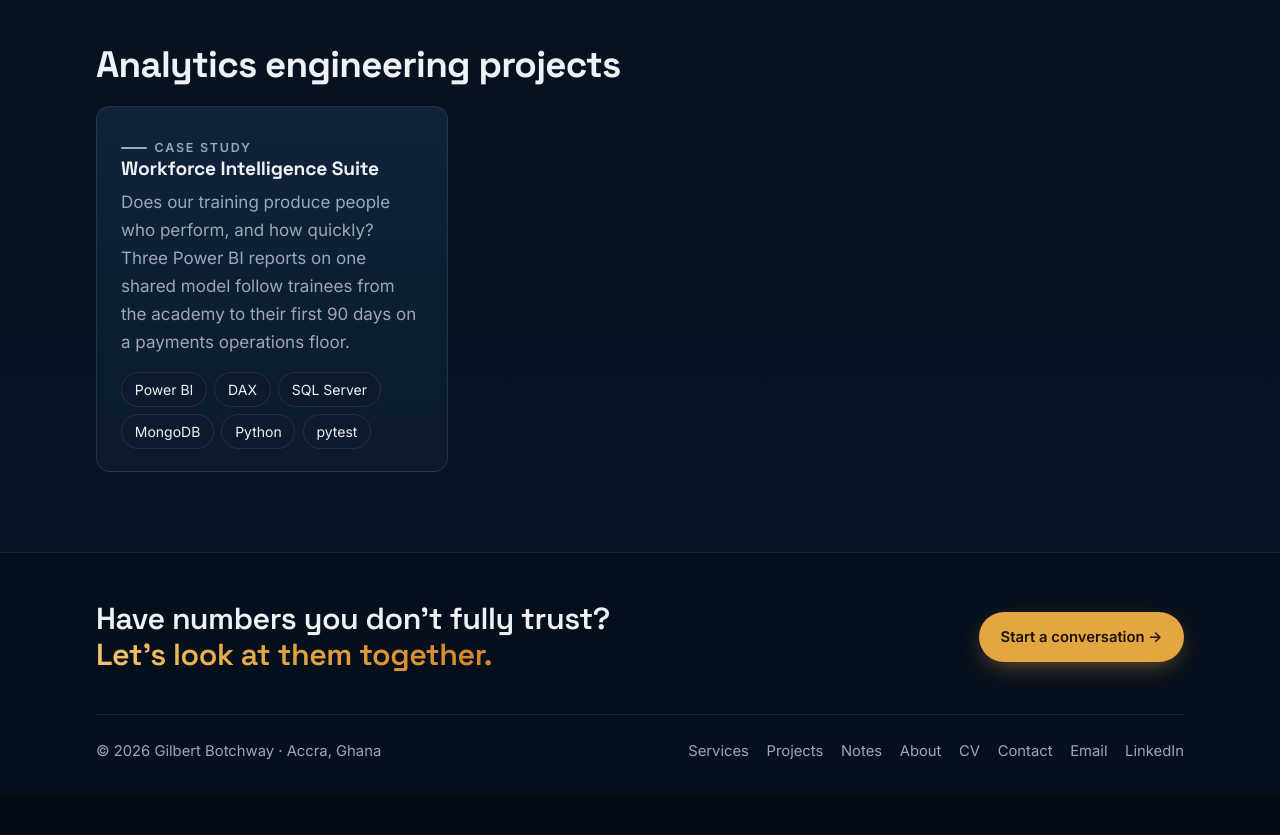
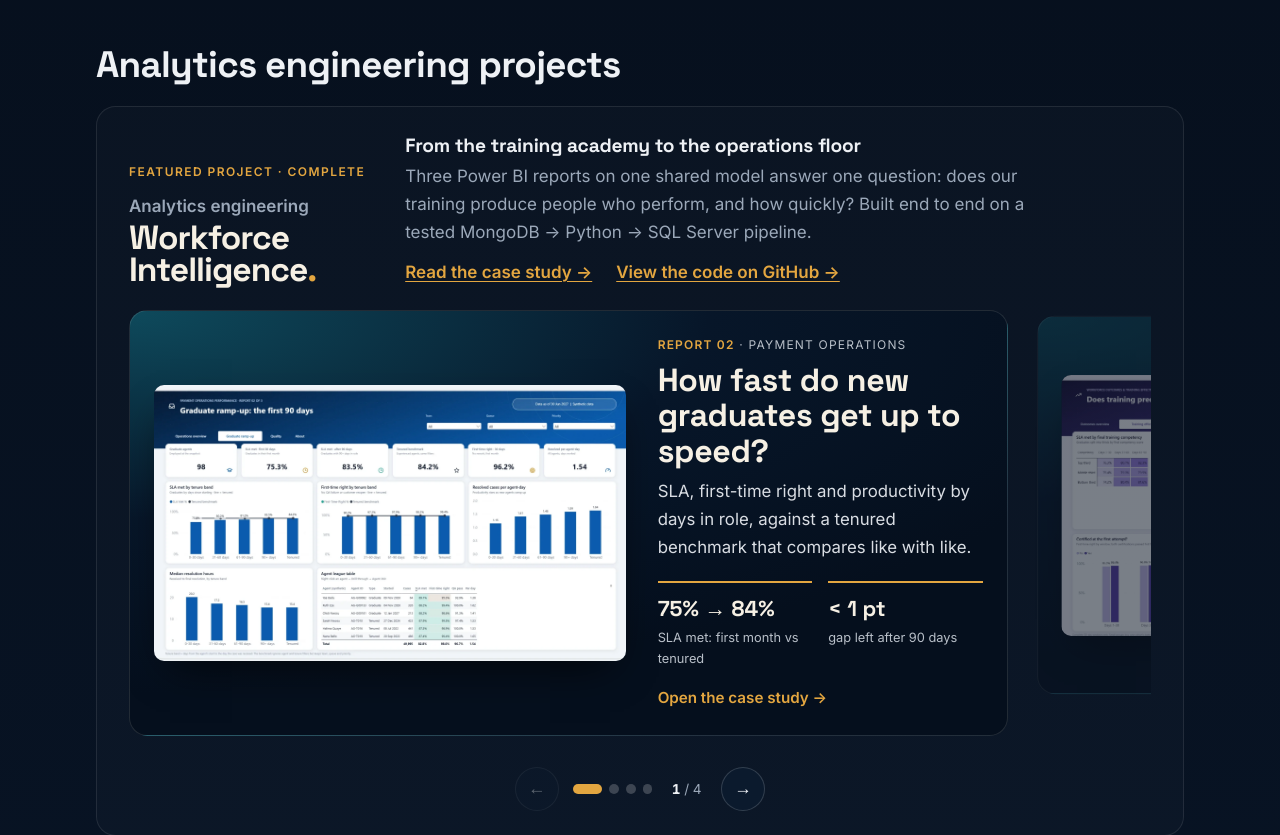
Before and after one commit to Gilbert-B/portfolio-website, an Astro site: page /projects in a window 1280 px wide. Shown: the part 1160-1995 px from the top of the page. Before the commit the page ends 1955 px from the top, so only its background shows below. Built offline with nearby package versions, Linux system fonts and the light colour scheme; Astro itself is replaced by a stand-in of ours.

Commit message:
Feature the Workforce Intelligence Suite like Unpacked by GilB
- New SuiteShowcase: same panel, kicker, wordmark-style name and links as the Unpacked showcase
- Carousel now also takes generic slides (landscape report screenshots); Unpacked output unchanged
- Projects: showcase replaces the small card (other projects still list as cards below)
- Home: new 'Analytics engineering' section with the showcase

```diff
--- /dev/null
+++ b/src/components/projects/SuiteShowcase.astro
@@ -0,0 +1,88 @@
+---
+// Workforce Intelligence Suite block for Home and Projects: short intro + a carousel of the
+// three reports and the pipeline. Same look as the Unpacked showcase, so both featured
+// projects carry equal weight. Figures are from the published case study (synthetic data).
+import Carousel, { type Slide } from '../unpacked/Carousel.astro';
+
+const CASE = '/projects/workforce-intelligence-suite/';
+const IMG = '/projects/workforce-intelligence-suite/';
+const REPO = 'https://github.com/Gilbert-B/workforce-development-analytics';
+
+const slides: Slide[] = [
+  {
+    href: CASE, img: `${IMG}02_rampup.webp`, imgWidth: 2000, imgHeight: 1168,
+    imgAlt: 'Power BI report: graduate ramp-up against tenured agents',
+    id: 'Report 02', domain: 'Payment operations',
+    title: 'How fast do new graduates get up to speed?',
+    summary: 'SLA, first-time right and productivity by days in role, against a tenured benchmark that compares like with like.',
+    figures: [{ value: '75% → 84%', label: 'SLA met: first month vs tenured' }, { value: '< 1 pt', label: 'gap left after 90 days' }],
+  },
+  {
+    href: CASE, img: `${IMG}03_effectiveness.webp`, imgWidth: 2000, imgHeight: 1142,
+    imgAlt: 'Power BI report: training effectiveness',
+    id: 'Report 03', domain: 'Workforce outcomes',
+    title: 'Does training predict early performance?',
+    summary: 'Each graduate’s first 30, 60 and 90 days joined to their training record: competency, certification, watch list.',
+    figures: [{ value: '24% vs 8%', label: 'proficient by day 30: top vs bottom third' }, { value: '74%', label: 'proficient by day 90' }],
+  },
+  {
+    href: CASE, img: `${IMG}01_overview.webp`, imgWidth: 2000, imgHeight: 1083,
+    imgAlt: 'Power BI report: workforce development overview',
+    id: 'Report 01', domain: 'Training academy',
+    title: 'Who is progressing, and who is ready?',
+    summary: 'Cohorts compared week by week, attendance where unrecorded is never treated as absent, certification and readiness.',
+    figures: [{ value: '208', label: 'enrolments across 3 cohorts' }, { value: '109', label: 'approved and deployed' }],
+  },
+  {
+    href: CASE, img: `${IMG}architecture.svg`, imgWidth: 1200, imgHeight: 520,
+    imgAlt: 'Architecture: MongoDB and CSV into SQL Server via a Python ETL, one Power BI model, three reports',
+    id: 'Pipeline', domain: 'Analytics engineering',
+    title: 'MongoDB → Python → SQL Server → one model',
+    summary: 'Incremental, idempotent ETL with rejected-record logging and reconciliation; one semantic model behind all three reports.',
+    figures: [{ value: '50k', label: 'case documents loaded' }, { value: '171', label: 'automated tests' }],
+  },
+];
+---
+
+<section class="showcase">
+  <div class="intro">
+    <div class="name">
+      <p class="kicker">Featured project · Complete</p>
+      <p class="by">Analytics engineering</p>
+      <p class="mark">Workforce<br />Intelligence<span>.</span></p>
+    </div>
+    <div class="text">
+      <h3>From the training academy to the operations floor</h3>
+      <p>
+        Three Power BI reports on one shared model answer one question: does our training produce
+        people who perform, and how quickly? Built end to end on a tested MongoDB → Python → SQL Server
+        pipeline.
+      </p>
+      <p class="links">
+        <a href={CASE}>Read the case study →</a>
+        <a href={REPO}>View the code on GitHub →</a>
+      </p>
+    </div>
+  </div>
+  <Carousel slides={slides} landscape label="Workforce Intelligence Suite reports" />
+</section>
+
+<style>
+  .showcase {
+    padding: 1.25rem; border-radius: calc(var(--radius) * 1.4);
+    background: rgba(255, 255, 255, 0.02); border: 1px solid var(--border);
+  }
+  @media (min-width: 48rem) { .showcase { padding: 1.75rem 2rem 1.5rem; } }
+  .intro { display: grid; gap: 0.75rem 2.5rem; margin-bottom: 1.25rem; }
+  @media (min-width: 48rem) { .intro { grid-template-columns: auto 1fr; align-items: end; } }
+  .kicker { margin: 0 0 0.6rem; font-size: 0.75rem; letter-spacing: 0.12em; text-transform: uppercase; color: var(--accent); font-weight: 600; }
+  .by { margin: 0 0 0.15rem; color: var(--muted); font-weight: 600; }
+  .mark {
+    margin: 0; font-family: var(--display); font-weight: 700; line-height: 0.95;
+    font-size: 2.1rem; letter-spacing: -0.03em; color: var(--gilb-cream);
+  }
+  .mark span { color: var(--accent); }
+  h3 { margin: 0 0 0.35rem; }
+  .text p { margin: 0; color: var(--muted); max-width: 40rem; }
+  .text .links { display: flex; flex-wrap: wrap; gap: 0.4rem 1.5rem; margin-top: 0.75rem; font-weight: 600; }
+</style>
--- a/src/components/unpacked/Carousel.astro
+++ b/src/components/unpacked/Carousel.astro
@@ -1,43 +1,67 @@
 ---
-// One-at-a-time carousel of Unpacked case studies. Swipe, arrow buttons,
+// One-at-a-time carousel of case-study slides. Swipe, arrow buttons,
 // dots or keyboard arrows move between slides; clicking a slide opens it.
 // Without JavaScript it is still a horizontally scrollable, snapping row.
+// Pass `episodes` (Unpacked: portrait posters) or generic `slides`
+// (e.g. report screenshots; set `landscape` for wide images).
 import type { CollectionEntry } from 'astro:content';
 
+export interface Slide {
+  href: string;
+  img: string;
+  imgWidth: number;
+  imgHeight: number;
+  imgAlt?: string;
+  id: string;          // gold label, e.g. "GILB-001" or "Report 01"
+  domain: string;      // grey label after the dot
+  title: string;
+  summary: string;
+  figures: { value: string; label: string }[];
+  cta?: string;
+}
+
 interface Props {
-  episodes: CollectionEntry<'unpacked'>[];
+  episodes?: CollectionEntry<'unpacked'>[];
+  slides?: Slide[];
+  landscape?: boolean;
+  label?: string;
 }
-const { episodes } = Astro.props;
+const { episodes, landscape = false, label = 'Unpacked case studies' } = Astro.props;
+const items: Slide[] = Astro.props.slides ?? (episodes ?? []).map((e) => ({
+  href: `/projects/unpacked/${e.id}/`, img: e.data.video.poster, imgWidth: 720, imgHeight: 1280,
+  id: e.data.storyId, domain: e.data.domain, title: e.data.title, summary: e.data.summary,
+  figures: e.data.keyFigures,
+}));
 ---
 
-<div class="carousel" data-carousel>
-  <div class="track" tabindex="0" aria-label="Unpacked case studies" role="region">
-    {episodes.map((e, i) => (
-      <a class="slide" href={`/projects/unpacked/${e.id}/`} aria-label={`${e.data.title} — case study ${i + 1} of ${episodes.length}`}>
-        <img src={e.data.video.poster} alt="" width="720" height="1280" loading={i === 0 ? 'eager' : 'lazy'} decoding="async" />
+<div class:list={['carousel', { landscape }]} data-carousel>
+  <div class="track" tabindex="0" aria-label={label} role="region">
+    {items.map((e, i) => (
+      <a class="slide" href={e.href} aria-label={`${e.title} — ${i + 1} of ${items.length}`}>
+        <img src={e.img} alt={e.imgAlt ?? ''} width={e.imgWidth} height={e.imgHeight} loading={i === 0 ? 'eager' : 'lazy'} decoding="async" />
         <div class="info">
-          <p class="meta"><span>{e.data.storyId}</span> · {e.data.domain}</p>
-          <h3>{e.data.title}</h3>
-          <p class="summary">{e.data.summary}</p>
+          <p class="meta"><span>{e.id}</span> · {e.domain}</p>
+          <h3>{e.title}</h3>
+          <p class="summary">{e.summary}</p>
           <dl class="fig">
-            {e.data.keyFigures.slice(0, 2).map((f) => (
+            {e.figures.slice(0, 2).map((f) => (
               <div><dd>{f.value}</dd><dt>{f.label}</dt></div>
             ))}
           </dl>
-          <span class="open">Open the case study →</span>
+          <span class="open">{e.cta ?? 'Open the case study →'}</span>
         </div>
       </a>
     ))}
   </div>
 
-  <div class="controls">
+<div class="controls">
     <button type="button" class="nav prev" aria-label="Previous case study">←</button>
     <div class="dots" role="tablist">
-      {episodes.map((e, i) => (
-        <button type="button" class="dot" aria-label={`Go to ${e.data.title}`} aria-current={i === 0 ? 'true' : undefined}></button>
+      {items.map((e, i) => (
+        <button type="button" class="dot" aria-label={`Go to ${e.title}`} aria-current={i === 0 ? 'true' : undefined}></button>
       ))}
     </div>
-    <span class="count"><b>1</b> / {episodes.length}</span>
+    <span class="count"><b>1</b> / {items.length}</span>
     <button type="button" class="nav next" aria-label="Next case study">→</button>
   </div>
 </div>
@@ -126,6 +150,15 @@ const { episodes } = Astro.props;
     .open { margin-top: 0.6rem; font-size: 0.875rem; }
   }
 
+  /* Landscape slides (report screenshots): a wide image beside the text, stacked on phones */
+  .landscape img { aspect-ratio: auto; object-fit: contain; background: #0b1a2d; border-radius: 10px; }
+  @media (min-width: 48rem) {
+    .landscape .slide { grid-template-columns: minmax(0, 1.45fr) minmax(0, 1fr); gap: 2rem; padding: 1.5rem; }
+  }
+  @media (max-width: 47.99rem) {
+    .landscape .slide { grid-template-columns: 1fr; }
+  }
+
   .controls { display: flex; align-items: center; justify-content: center; gap: 0.9rem; margin-top: 1rem; }
   .nav {
     width: 2.75rem; height: 2.75rem; border-radius: 50%; cursor: pointer;
--- a/src/pages/projects/index.astro
+++ b/src/pages/projects/index.astro
@@ -2,8 +2,14 @@
 import Base from '../../layouts/Base.astro';
 import { getCollection } from 'astro:content';
 import Showcase from '../../components/unpacked/Showcase.astro';
+import SuiteShowcase from '../../components/projects/SuiteShowcase.astro';
 
-const projects = (await getCollection('projects')).sort((a, b) => b.data.date.valueOf() - a.data.date.valueOf());
+// Featured analytics-engineering projects get a full showcase; any others appear as cards below it.
+const FEATURED = ['workforce-intelligence-suite'];
+
+const projects = (await getCollection('projects'))
+  .filter((p) => !FEATURED.includes(p.id))
+  .sort((a, b) => b.data.date.valueOf() - a.data.date.valueOf());
 ---
 
 <Base title="Projects" description="Analytics and analytics-engineering projects built on realistic business problems.">
@@ -18,13 +24,9 @@ const projects = (await getCollection('projects')).sort((a, b) => b.data.date.va
   <div data-reveal style="--d:240ms"><Showcase /></div>
 
   <h2>Analytics engineering projects</h2>
-  {projects.length === 0 ? (
-    <p class="notice">
-      Data modelling and pipeline projects are in progress. They will appear here as each one is
-      completed and checked — no placeholders.
-    </p>
-  ) : (
-    <div class="grid">
+  <div data-reveal><SuiteShowcase /></div>
+  {projects.length > 0 && (
+    <div class="grid more">
       {projects.map((p) => (
         <a class="card link" href={`/projects/${p.id}/`}>
           <p class="eyebrow">{p.data.status === 'complete' ? 'Case study' : 'In progress'}</p>
@@ -41,4 +43,5 @@ const projects = (await getCollection('projects')).sort((a, b) => b.data.date.va
   .link { text-decoration: none; color: inherit; display: block; }
   .link:hover { border-color: var(--accent); }
   .link .tags { margin-top: 1rem; }
+  .more { margin-top: 1.5rem; }
 </style>
```
Also changed, not shown: src/pages/index.astro (+10 -0 lines).
